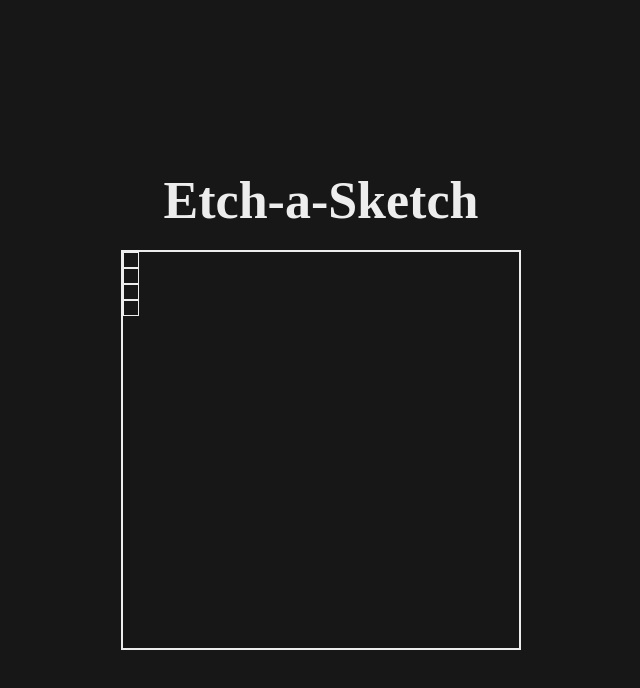
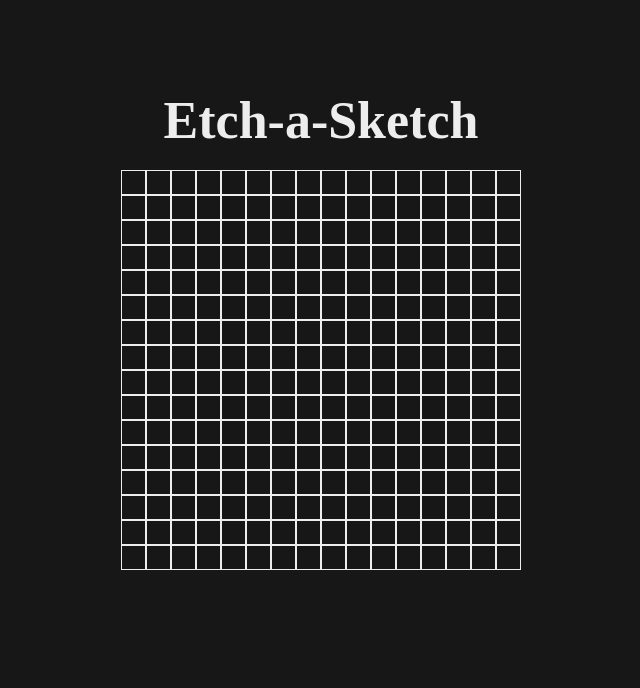
Before and after one commit to Dezz-x/project-etch-a-sketch, a plain HTML site: page index.html in a window 1280 px wide. Shown: the whole page, without its empty margins (319-959 px from the left). Drawn offline with Linux system fonts and the light colour scheme.

Commit message:
Grid works     - Technically the grid works but needs tweaking for better practices     - Grid works from flex-wrapping the rows at a certain height and width

```diff
--- a/script.js
+++ b/script.js
@@ -1,21 +1,17 @@
 const container = document.querySelector(".container");
 
-const box1 = document.createElement("div");
-box1.classList.add("box");
+function createRow(){
+    for(let i = 0; i < 16; i++){
+        const square = document.createElement("div");
+        square.classList.add("square");
 
-container.appendChild(box1);
+        container.appendChild(square);
+    };
+};
 
-const box2 = document.createElement("div");
-box2.classList.add("box");
-
-container.appendChild(box2);
-
-const box3 = document.createElement("div");
-box3.classList.add("box");
-
-container.appendChild(box3);
-
-const box4 = document.createElement("div");
-box4.classList.add("box");
-
-container.appendChild(box4);
+function createColumn(){
+    for(let i = 0; i < 16; i++){
+        createRow();
+    };
+};
+createColumn();
--- a/styles.css
+++ b/styles.css
@@ -11,7 +11,7 @@
     flex-direction: column;
     justify-content: center;
     align-items: center;
-    min-height: 100vh;
+    min-height: 80vh;
 }
 
 h1{
@@ -21,13 +21,18 @@
 }
 
 .container{
+    display: flex;
+    flex-wrap: wrap;
     height: 400px;
     width: 400px;
-    border: 2px solid #ededed;
 }
 
-.box{
-    height: 16px;
-    width: 16px;
+.square{
+    height: 25px;
+    width: 25px;
     border: 1px solid #ededed;
 }
+
+.square:hover{
+    background-color: #ededed;
+}
```
